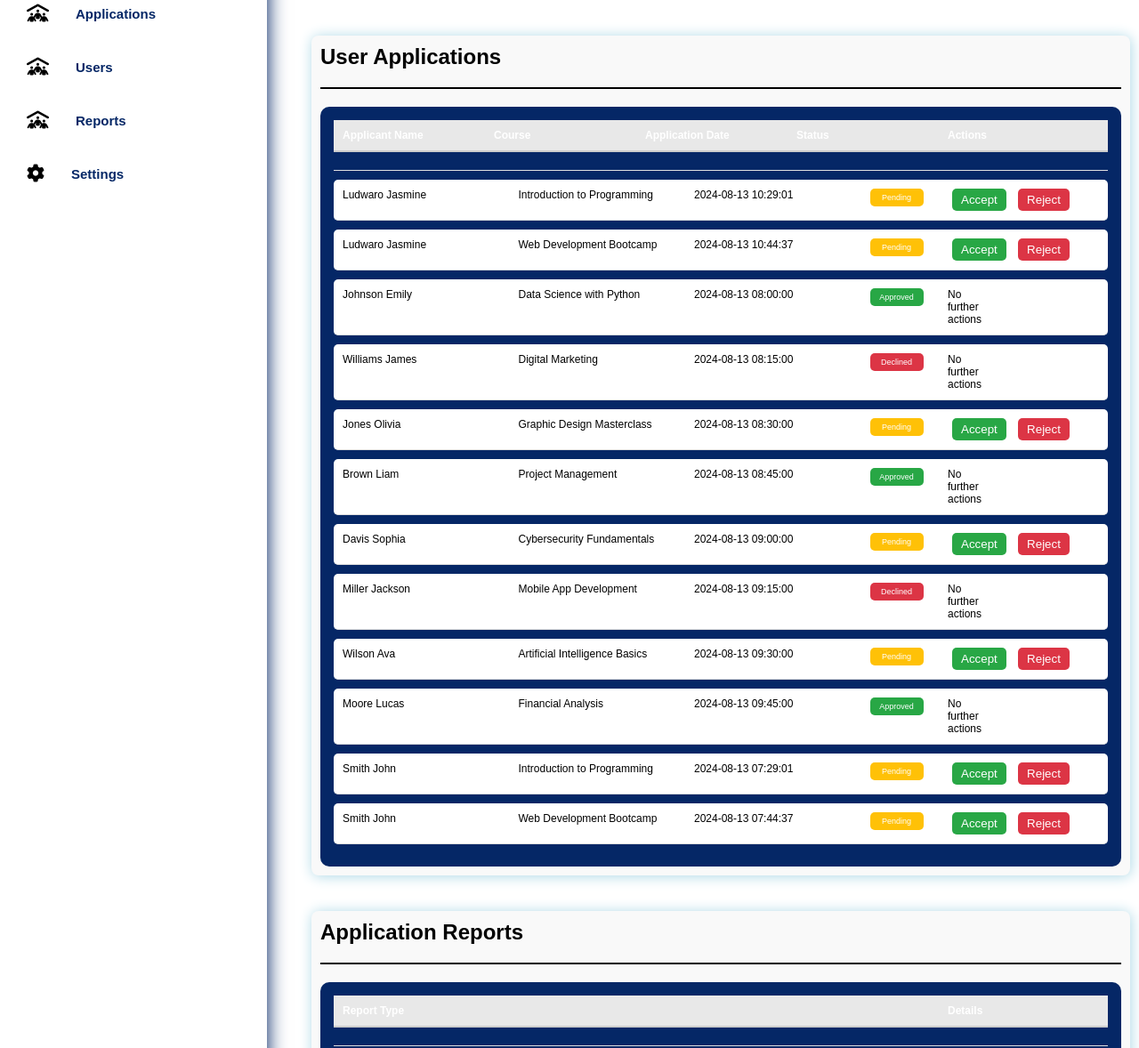
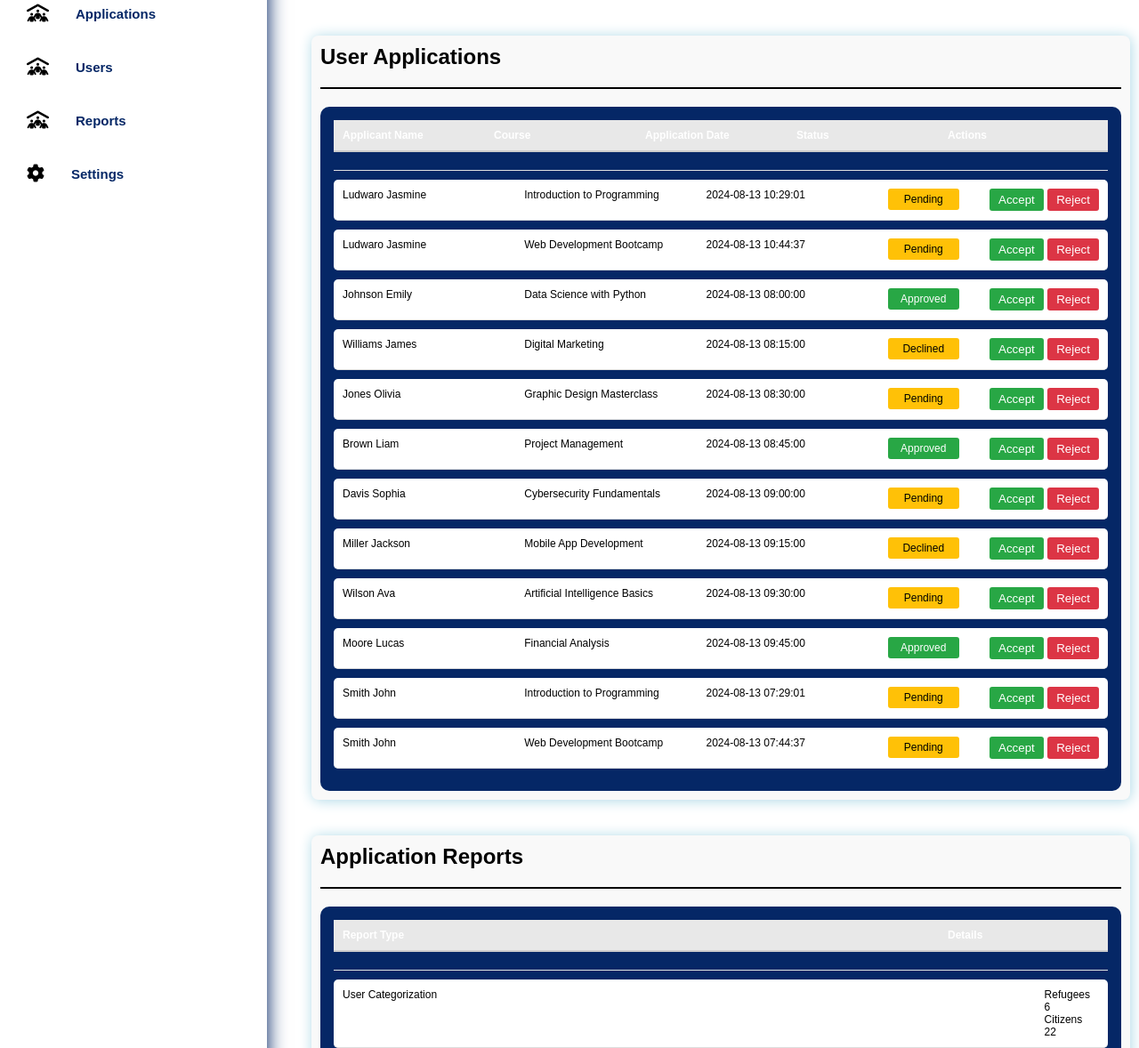
Before and after one commit to OnyangoOdipo/Refushe, a PHP site: page /Refushe/Admin/admin.php in a window 1280 px wide. Shown: the part 220-1398 px from the top of the page at 89% size. Run offline with PHP 8.4, Linux system fonts and the light colour scheme; data comes from the database, SQL or seed files in the repository.

Commit message:
proceeding

```diff
--- a/Admin/admin.css
+++ b/Admin/admin.css
@@ -587,41 +587,53 @@ header {
 .t-op-nextlvl {
   margin: 0;
 }
-
-/* Button Styling */
-.btn-accept, .btn-reject {
+/* Buttons */
+.btn-accept {
+  background-color: #28a745; /* Green */
+  color: white;
+  border: none;
   padding: 5px 10px;
-  margin: 0 5px;
-  border: none;
-  border-radius: 5px;
   cursor: pointer;
-}
-
-.btn-accept {
-  background-color: #28a745; /* Green for Accept */
-  color: #fff;
+  border-radius: 3px;
 }
 
 .btn-reject {
-  background-color: #dc3545; /* Red for Reject */
-  color: #fff;
+  background-color: #dc3545; /* Red */
+  color: white;
+  border: none;
+  padding: 5px 10px;
+  cursor: pointer;
+  border-radius: 3px;
 }
 
-/* Status Label Styling */
-.label-tag {
-  padding: 5px 10px;
-  border-radius: 5px;
-  color: #fff;
+.btn-accept:hover, .btn-reject:hover {
+  opacity: 0.9;
 }
 
-.pending {
-  background-color: #ffc107; /* Yellow for Pending */
+/* Status Labels */
+.label-tag-approved {
+  color: white;
+  background-color: #28a745; /* Green */
+  padding: 5px;
+  border-radius: 3px;
+  text-align: center;
+  width: 80px;
 }
 
-.approved {
-  background-color: #28a745; /* Green for Approved */
+.label-tag-rejected {
+  color: white;
+  background-color: #dc3545; /* Red */
+  padding: 5px;
+  border-radius: 3px;
+  text-align: center;
+  width: 80px;
 }
 
-.declined {
-  background-color: #dc3545; /* Red for Declined */
+.label-tag-pending {
+  color: black;
+  background-color: #ffc107; /* Yellow */
+  padding: 5px;
+  border-radius: 3px;
+  text-align: center;
+  width: 80px;
 }
--- a/Admin/admin.php
+++ b/Admin/admin.php
@@ -318,29 +318,30 @@ $conn->close();
         <div class="items">
             <?php foreach ($applications as $application): ?>
                 <div class="item1">
-                    <h3 class="t-op-nextlvl"><?php echo htmlspecialchars($application['surname'] . ' ' . $application['other_names']); ?></h3>
-                    <h3 class="t-op-nextlvl"><?php echo htmlspecialchars($application['course_name']); ?></h3>
-                    <h3 class="t-op-nextlvl"><?php echo htmlspecialchars($application['application_date']); ?></h3>
-                    <h3 class="t-op-nextlvl label-tag <?php echo strtolower(htmlspecialchars($application['status'])); ?>">
-                        <?php echo htmlspecialchars($application['status']); ?>
-                    </h3>
-                    <div class="t-op-nextlvl">
-                        <?php if ($application['status'] === 'Pending'): ?>
+                    <h3 class="t-op-nextlvl"><?php echo isset($application['surname'], $application['other_names']) ? htmlspecialchars($application['surname'] . ' ' . $application['other_names']) : 'No Name Available'; ?></h3>
+                    <h3 class="t-op-nextlvl"><?php echo isset($application['course_name']) ? htmlspecialchars($application['course_name']) : 'No Course Available'; ?></h3>
+                    <h3 class="t-op-nextlvl"><?php echo isset($application['application_date']) ? htmlspecialchars($application['application_date']) : 'No Date Available'; ?></h3>
+
+                    <?php
+                    // Determine the status and apply appropriate class for color
+                    $status = isset($application['status']) ? htmlspecialchars($application['status']) : 'Pending';
+                    $statusClass = ($status === 'Approved') ? 'label-tag-approved' :
+                                   (($status === 'Rejected') ? 'label-tag-rejected' : 'label-tag-pending');
+                    ?>
+                    <h3 class="t-op-nextlvl <?php echo $statusClass; ?>"><?php echo $status; ?></h3>
+
+                    <!-- Accept and Reject Buttons -->
                     <form action="buttons.php" method="POST" class="application-actions">
                         <input type="hidden" name="application_id" value="<?php echo isset($application['id']) ? htmlspecialchars($application['id']) : ''; ?>">
                         <button type="submit" name="action" value="accept" class="btn-accept">Accept</button>
                         <button type="submit" name="action" value="reject" class="btn-reject">Reject</button>
                     </form>
-                        <?php else: ?>
-                            <!-- If the application is already approved or rejected, no actions are needed -->
-                            <p class="t-op-nextlvl">No further actions</p>
-                        <?php endif; ?>
-                    </div>
                 </div>
             <?php endforeach; ?>
         </div>
     </div>
 </div>
+
 
 
             <div class="report-container" id="allapplications" style="display: none;">
```
Also changed, not shown: Admin/buttons.php (+12 -6 lines). Lines whose indentation alone changed are shown as unchanged.
